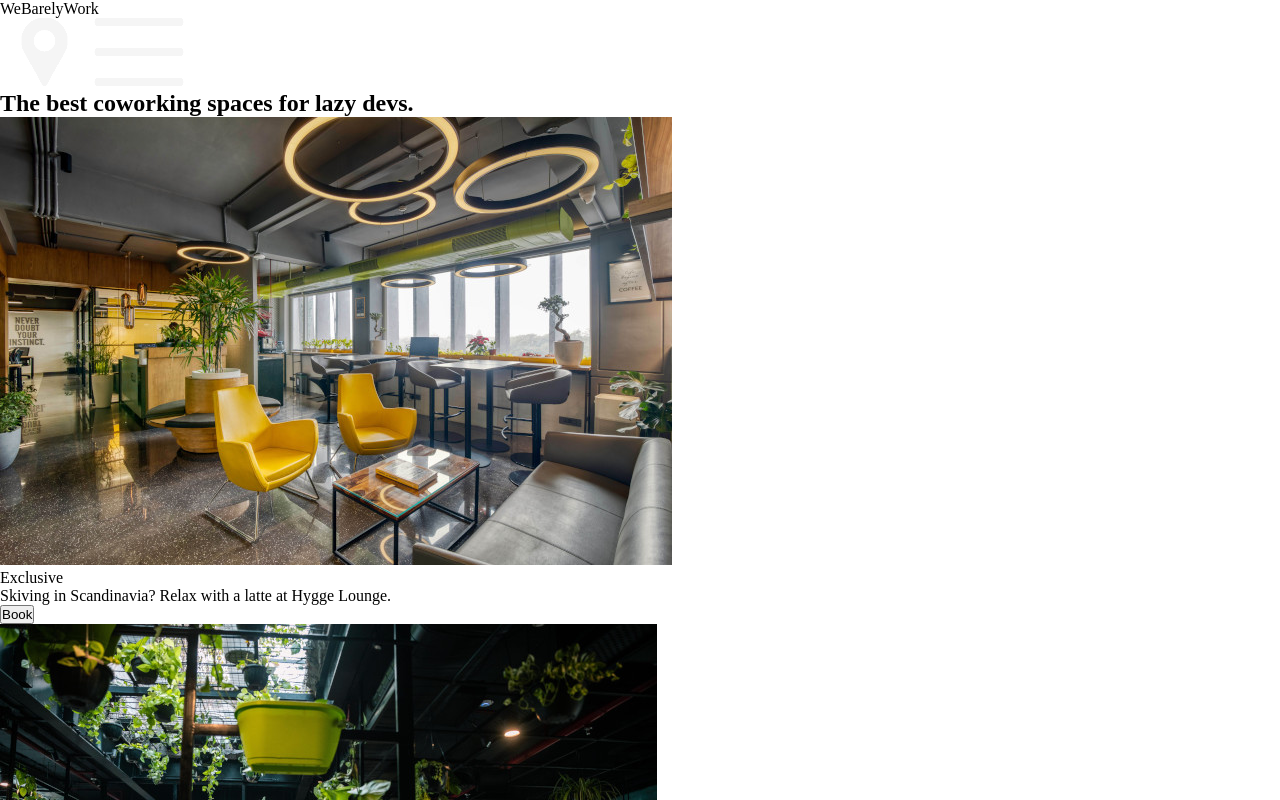
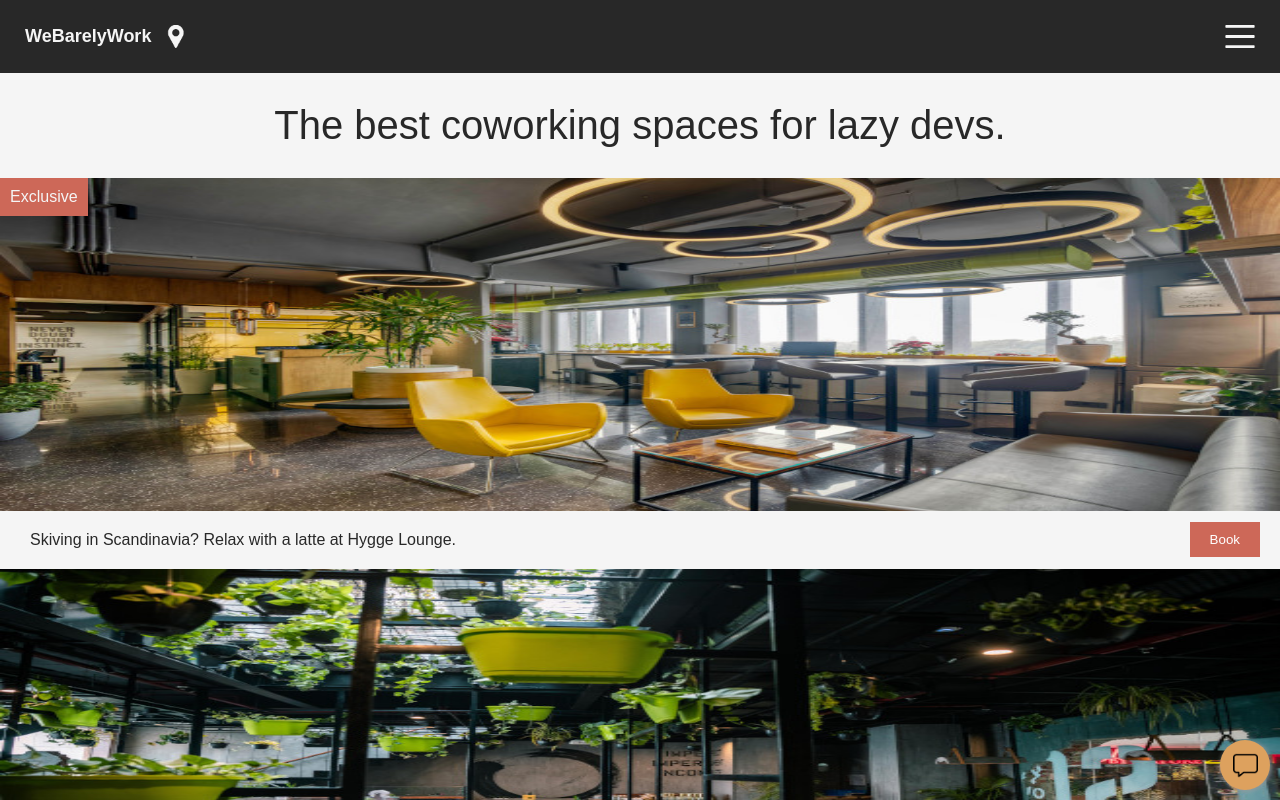
Before and after one commit to KeithGalway/Coworking-space-app-design, a plain HTML site: page index.html in a window 1280 px wide. Shown: the top 800 px of the page. Drawn offline with Linux system fonts and the light colour scheme.

Commit message:
css styles added
Refactored all CSS styles for entire project

```diff
--- a/index.html
+++ b/index.html
@@ -17,11 +17,15 @@
                     src="assets/pin.png"
                     alt="location"
                     class="header__icon"
+                    width="90"
+                    height="68"
                 />
                 <img
                     src="assets/burger.png"
                     alt="burger-icon"
                     class="header__icon align-right"
+                    width="90"
+                    height="68"
                 />
             </nav>
         </header>
@@ -29,7 +33,7 @@
         <!-- Main -->
         <main class="main">
             <!-- Hero Section -->
-            <section class="main__class">
+            <section class="main__header">
                 <h1 class="hero__heading">The best coworking spaces for lazy devs.</h1>
             </section>
 
@@ -39,6 +43,8 @@
                     src="assets/hygge.jpg"
                     alt="A smart coworking space"
                     class="item__image"
+                    width="500"
+                    height="333.33"
                 />
                 <div class="exclusive__tag">Exclusive</div>
                 <div class="item__description">
@@ -53,6 +59,8 @@
                     src="assets/sky-garden.jpg"
                     alt="A coworking space with plants"
                     class="item__image"
+                    width="500"
+                    height="333.33"
                 />
                 <div class="item__description">
                     <p class="item__text">Bored in Barcelona? Take a siesta at the Sky Garden.</p>
@@ -66,6 +74,8 @@
                     src="assets/generator.jpg"
                     alt="A comfortable coworking space"
                     class="item__image"
+                    width="500"
+                    height="333.33"
                 />
                 <div class="item__description">
                     <p class="item__text">Relaxing in Rio? Take some downtime at the Generator Hub.</p>
@@ -80,6 +90,8 @@
                 src="assets/message.png"
                 alt="chatbox"
                 class="chatbox-img"
+                width="25"
+                height="25"
             >
         </div>
     </body>
--- a/style.css
+++ b/style.css
@@ -5,99 +5,109 @@
     box-sizing: border-box;
 }
 
-/* body {
-    margin: 0;
-    padding: 0;
-    font-family: 'Montserrat', san-serif;
+/* GLOBAL */
+
+body {
+    font-family: 'Monserrat', sans-serif;
     color: #282828;
 }
 
-header {
+.header {
     background-color: #282828;
     color: whitesmoke;
 }
 
-.logo {
-    font-size: 18px;
-    font-weight: 700;
-}
-
-ul {
+.header__nav {
     display: flex;
-    list-style-type: none;
     align-items: center;
-    margin: 0;
     padding: 25px;
     gap: 10px;
-}
-
-li {
-    cursor: pointer;
-}
-
-.icon {
-    width: 25px;
 }
 
 .align-right {
     margin-left: auto;
 }
 
-h1 {
-    font-size: 40px;
-    font-weight: 400;
-    margin: 30px 25px;
+.header__logo {
+    font-size: 18px;
+    font-weight: 700;
 }
 
-.item {
-    position: relative;
+.header__icon {
+    width: 30px;
+    height: 22.67px;
+    cursor: pointer;
 }
 
-.item-img {
+/* MAIN */
+
+.main__header{
+    display: grid;
+    place-content: center;
+    background-color: #f5f5f5;
+}
+
+.hero__heading {
+    font-size: 2.5em;
+    font-weight: 400;
+    padding: 30px 25px;
+    text-align: center;
+}
+
+/* ITEMS */
+
+.main__item {
+    position: relative;
+    background-color: #f5f5f5;
+}
+
+.item__image {
     display: block;
     width: 100%;
 }
 
-.caption {
+.item__description {
     display: flex;
     justify-content: space-between;
     gap: 20px;
-    margin: 0 25px;
 }
 
-.img-banner {
+.item__text {
+    font-size: 1em;
+    padding: 20px 30px;
+}
+
+.item__button {
+    align-self: center;
+    color: white;
+    margin-right: 20px;
+    padding: 10px 20px;
+    border: none;
+    background-color: #cd6858;
+}
+
+.exclusive__tag {
     position: absolute;
     top: 0;
     left: 0;
-    background-color: #cd6858;
+    padding: 10px;
+    font-weight: 400;
     color: whitesmoke;
-    padding: 10px;
+    background: #cd6858;
 }
 
-button {
-    align-self: center;
-    border: none;
-    background-color: #cd6858;
-    color: whitesmoke;
-    padding: 10px 15px;
-    font-weight: 700;
-    cursor: pointer;
-}
+/* CHATBOX */
 
-.chatbox-bg {
+.chatbox {
     position: fixed;
-    bottom: 6px;
-    right: 6px;
+    bottom: 10px;
+    right: 10px;
+    width: 50px;
+    height: 50px;
+    display: grid;
+    place-content: center;
+    border-radius: 50%;
     background-color: #dda15e;
-    width: 40px;
-    height: 40px;
-    border-radius: 50%;
     cursor: pointer;
     box-shadow: 1px 1px 5px #999;
-    display: flex;
 }
-
-.chatbox-img {
-    margin: auto;
-    width: 50%;
-} */
```
